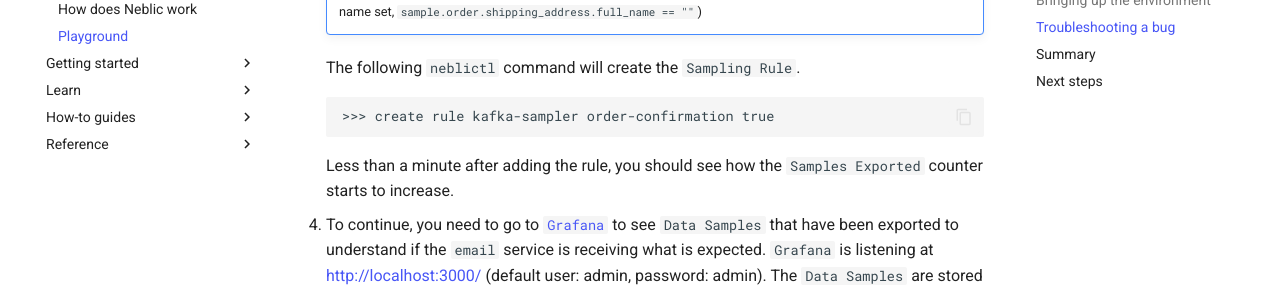
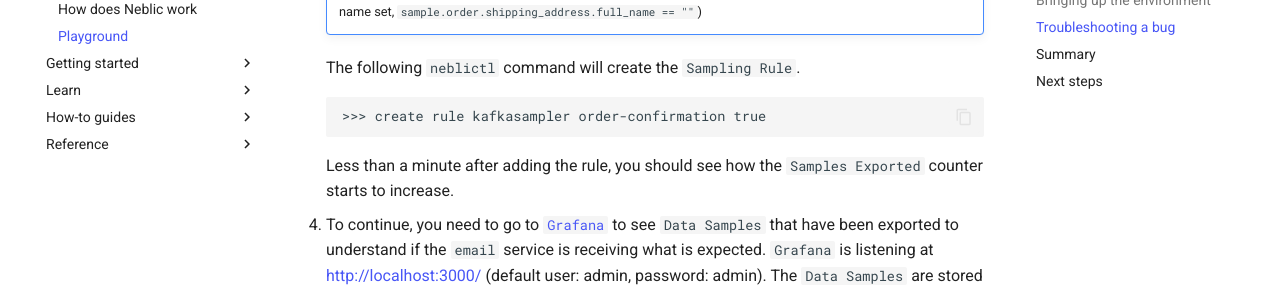
Before and after one commit to neblic/platform, an MkDocs documentation site: the page built from docs/content/quickstart/playground.md, in a window 1280 px wide and 900 px high, scrolled down 2281 px. Shown: the part 153-445 px from the top of the window. Built offline with MkDocs 1.6.1 and Material for MkDocs 9.7.7, drawn with Linux system fonts in a browser that asks for light colours; the version menu is left out; some of the changed text lies outside the part shown.

Commit message:
docs(quickstart): fix quickstart commands
Fix two comments in the quickstart documentation that were not working
- git clone. add `https://` prefix
- create kafka sampler rule. `kafka-sampler` -> `kafkasampler`

````diff
--- a/docs/content/quickstart/playground.md
+++ b/docs/content/quickstart/playground.md
@@ -56,7 +56,7 @@
 
     The following `neblictl` command will create the `Sampling Rule`.
     ```
-    >>> create rule kafka-sampler order-confirmation true
+    >>> create rule kafkasampler order-confirmation true
     ```
     Less than a minute after adding the rule, you should see how the `Samples Exported` counter starts to increase.
 
````
Also changed, not shown: other parts of docs/content/quickstart/playground.md (+1 -1 lines).
